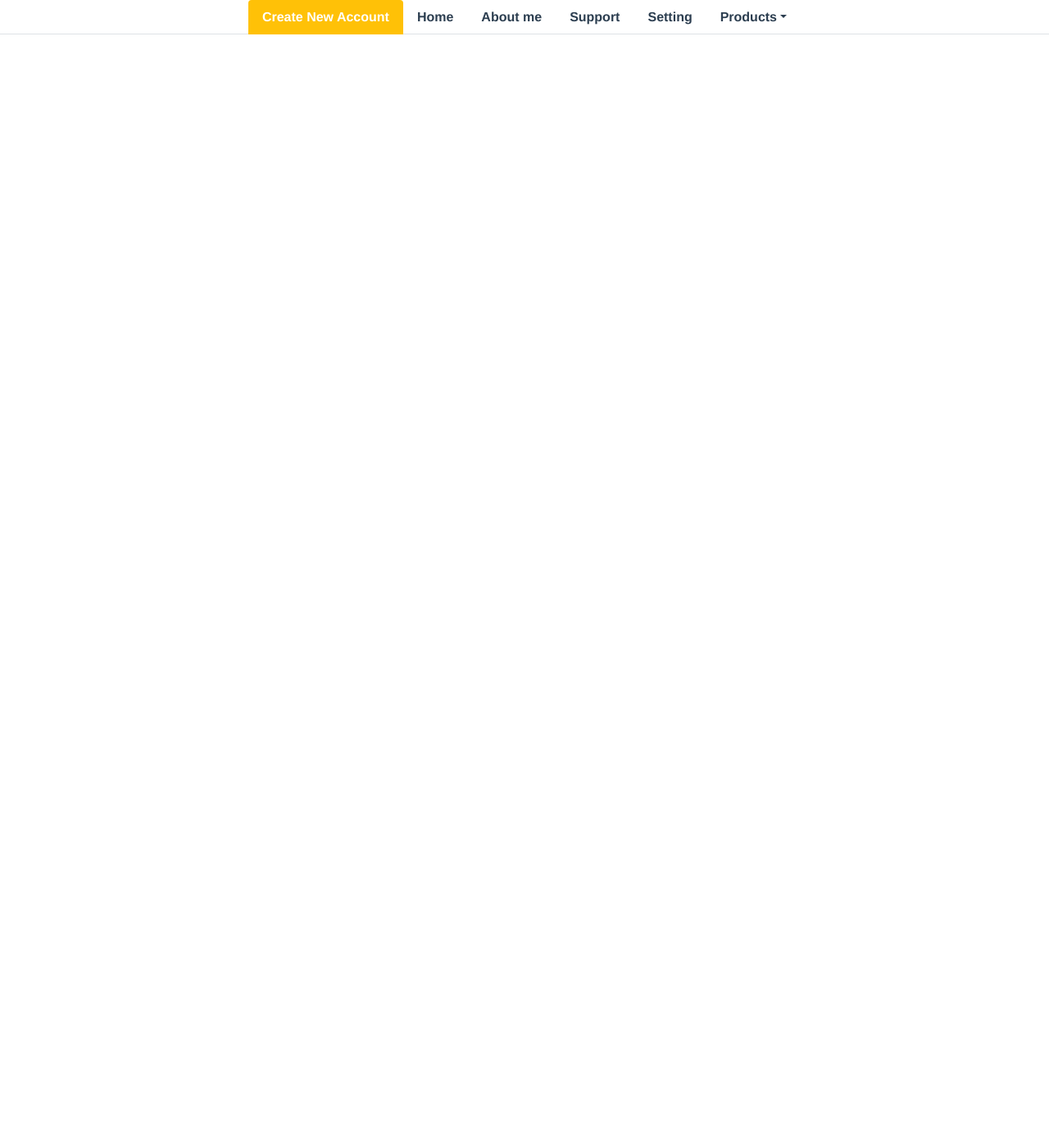
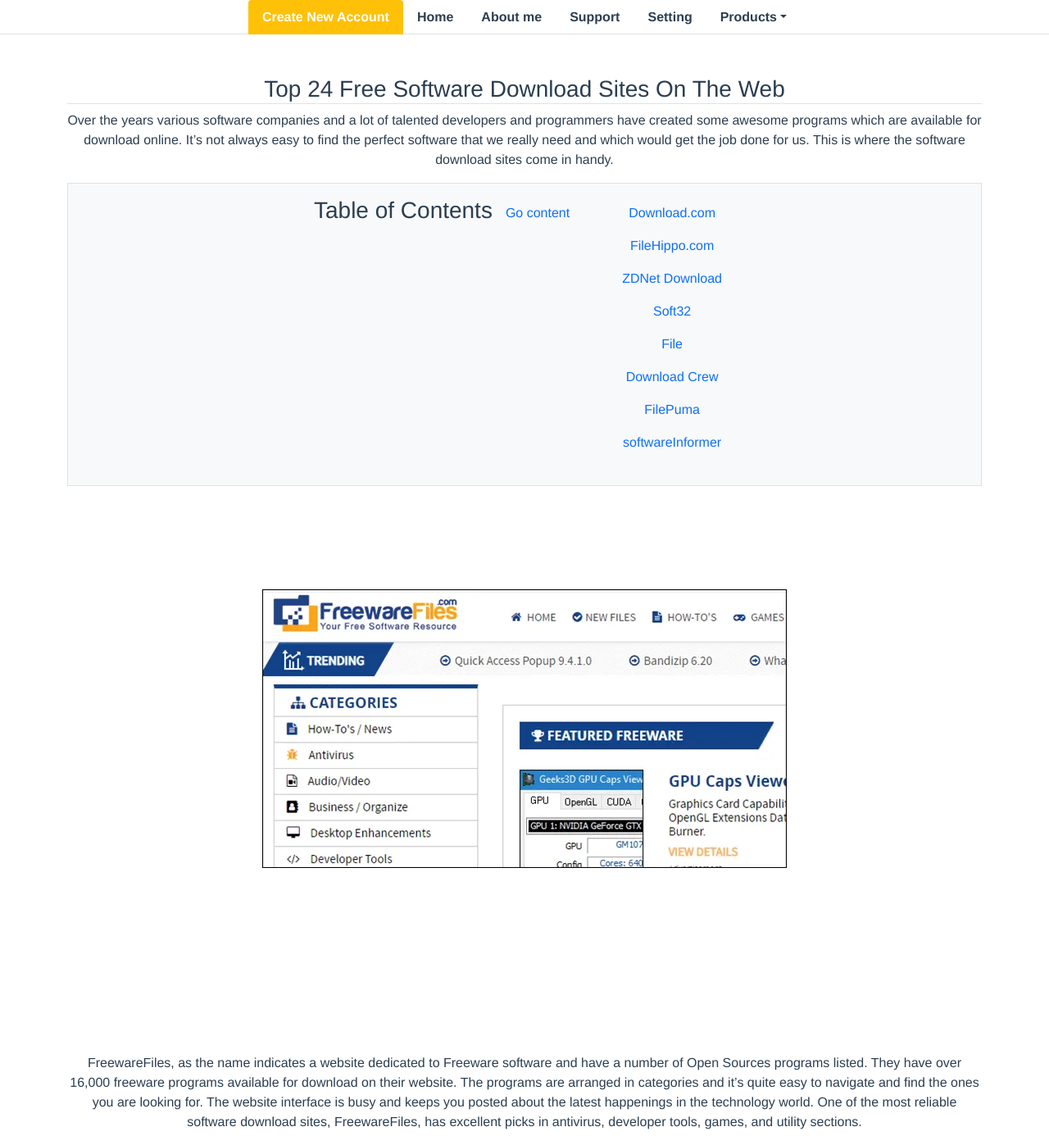
Before and after one commit to rahimeinollahi/Simple-project5, a Vue app: page /software in a window 1280 px wide. Shown: the whole page at 82% size. Before the commit the page ends 800 px from the top, so only its background shows below. Built offline with nearby package versions, Linux system fonts and the light colour scheme.

Commit message:
Software component too added

```diff
--- a/src/router/index.js
+++ b/src/router/index.js
@@ -77,6 +77,12 @@
     name:'createaccount',
     component: () => import(/* webpackChunkName: "createaccount" */ '../views/CreateRegister.vue'),
 
+  },
+  {
+    path:'/software',
+    name:'software',
+    component: () => import(/* webpackChunkName: "software" */ '../views/Software.vue'),
+
   }
 
 ]
--- /dev/null
+++ b/src/views/Software.vue
@@ -0,0 +1,85 @@
+<template>
+    <div class="container mt-3">
+       <h3 class="border-bottom">Top 24 Free Software Download Sites On The Web</h3>
+
+        <p class="mt-2">
+            Over the years various software companies and a lot of talented developers and programmers have created some
+            awesome programs which are available for download online. It’s not always easy to find the perfect software that we
+            really need and which would get the job done for us. This is where the software download sites come in handy.
+        </p>
+
+        <div class="bg-light d-flex justify-content-center border p-3" @click="show=!show">
+            <h3>Table of Contents</h3>
+                <a href="#p-software" class="nav-link">Go content</a>
+            <div>
+                <transition name="fade-software" >
+                <ul class="  flex-column " v-if="show">
+                    <li class="nav-item d-block" v-for="item in tblContents" :key="item.id">
+                        <router-link to="/" class="nav-link">{{item.ctnName}}</router-link>
+                    </li>
+                </ul>
+                </transition>
+
+            </div>
+        </div>
+        <pre>
+
+
+
+
+
+
+<img src="../assets/softwareImage.webp" alt="">
+
+
+
+
+
+
+
+
+
+        </pre>
+
+        <p id="p-software">
+            FreewareFiles, as the name indicates a website dedicated to Freeware software and have a number of Open Sources programs listed. They have over
+             16,000 freeware programs available for download on their website. The programs are arranged in categories and it’s quite easy to navigate and find the ones you are looking for.
+            The website interface is busy and keeps you posted about the latest happenings in the technology world. One of the most reliable software download sites,
+            FreewareFiles, has excellent picks in antivirus, developer tools, games, and utility sections.
+        </p>
+    </div>
+</template>
+
+<script>
+    export default {
+        data(){
+            return{
+                tblContents:[
+                    {id:1,ctnName:'Download.com'},
+                    {id:2,ctnName:'FileHippo.com'},
+                    {id:3,ctnName:' ZDNet Download'},
+                    {id:4,ctnName:'Soft32'},
+                    {id:5,ctnName:'File'},
+                    {id:6,ctnName:'Download Crew'},
+                    {id:7,ctnName:'FilePuma'},
+                    {id:48,ctnName:'softwareInformer'},
+                ],
+                show:true
+            }
+        }
+    }
+</script>
+
+<style lang="scss" scoped>
+.fade-software-enter-active,
+.fade-software-leave-active {
+  transition: opacity 0.5s ease;
+}
+
+.fade-software-enter-from,
+.fade-software-leave-to {
+  opacity: 0;
+  transform: translateY(15deg);
+}
+
+</style>
```
Also changed, not shown: src/assets/softwareImage.webp (added).
